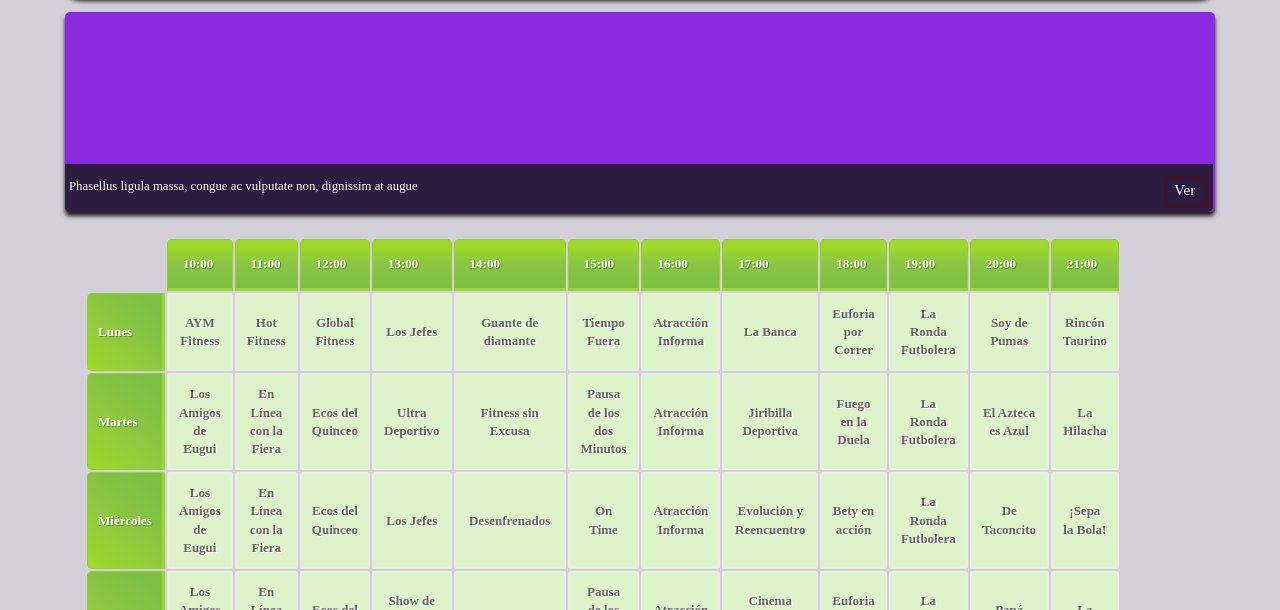
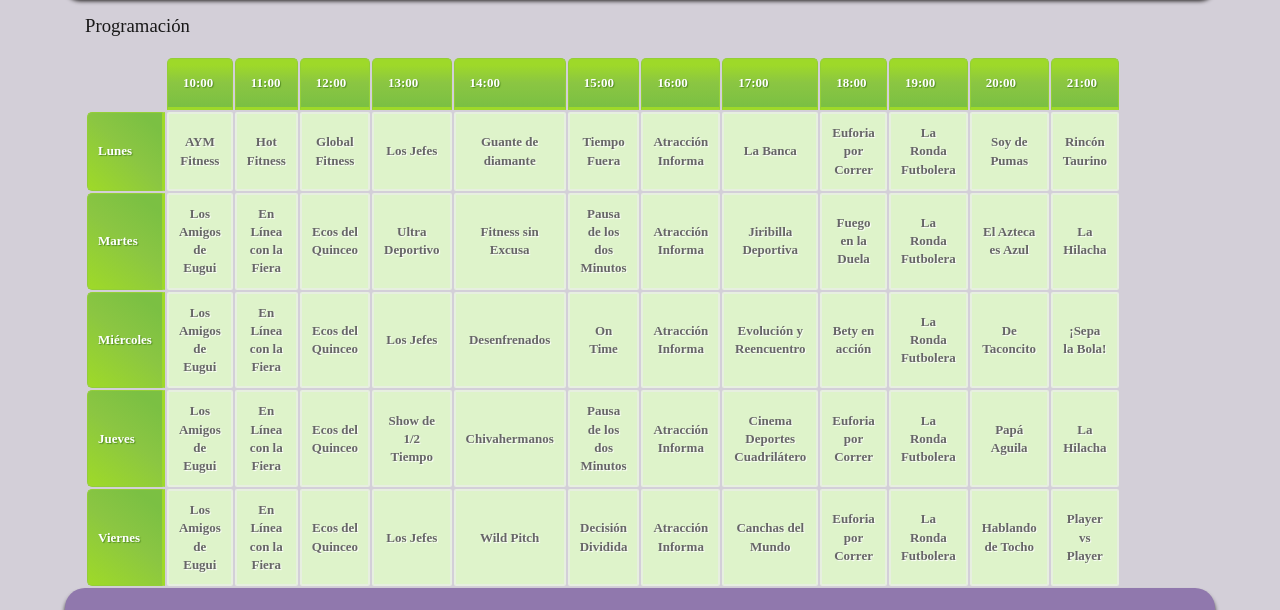
Before and after one commit to ofesr91/atraccion_deportiva, a plain HTML site: page Programacion.html in a window 1280 px wide. Shown: the part 161-771 px from the top of the page. Drawn offline with Linux system fonts and the light colour scheme.

Commit message:
initial commit

```diff
--- a/Programacion.html
+++ b/Programacion.html
@@ -33,15 +33,16 @@
             </nav>
         </header>
 
-        <div id="banner_image">
+        <!-- <div id="banner_image">
             <div id="banner_description">
                 Phasellus ligula massa, congue ac vulputate non, dignissim at augue
                 <a href="#" class="red_button">Ver <img src="images/small_arrow.png" alt="" /></a>
-            </div>
-        </div>
+            </div> -->
+        <!-- </div> -->
 
         <section>
             <article>
+                <h1>Programación</h1>
                 <table class="table1">
                     <thead>
                         <tr>
```
Also changed, not shown: images/ivan.PNG (added), images/talento.PNG, 1 other file.
